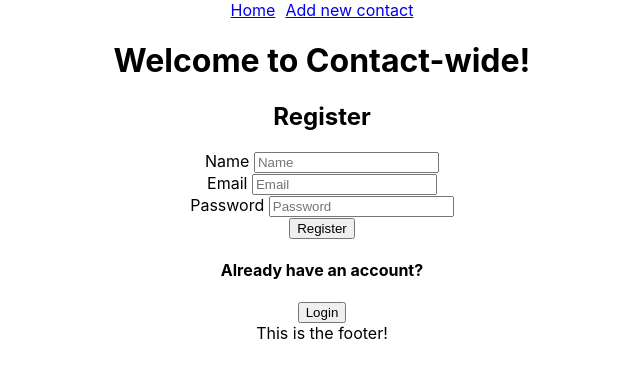
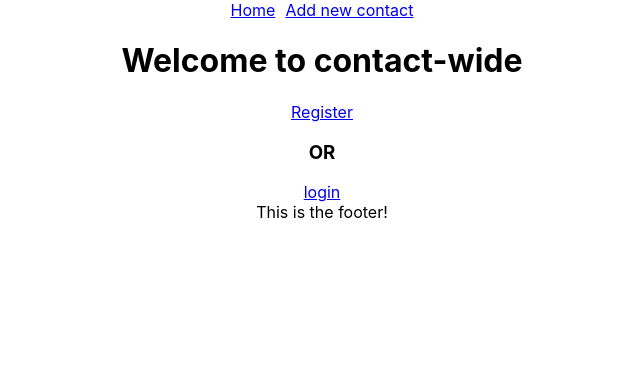
Before and after one commit to Mubarek-Hassen/contacts-client, a React (Create React App) app: page / in a window 1280 px wide. Shown: the top 378 px of the page, without its empty margins (318-958 px from the left). Built offline with nearby package versions, Linux system fonts and the light colour scheme.

Commit message:
routes fixed

```diff
--- a/src/App.js
+++ b/src/App.js
@@ -1,14 +1,18 @@
 import { Routes, Route } from "react-router-dom"
 import Layout from './components/layout/Layout';
-import UserForm from './pages/UserForm';
 import NewContact from "./components/contacts/NewContact";
+import Home from "./pages/Home";
+import Register from "./components/users/Register";
+import Login from "./components/users/Login";
 
 function App() {
   return (
     <div className="container">
       <Layout>
       <Routes>
-        <Route path="/" element={<UserForm />} />
+        <Route path="/" element={ <Home />}/>
+        <Route path="register" element={<Register />} />
+        <Route path="login" element={<Login />} />
         {/* <Route path="/contacts" element={<Contacts />} />
         <Route path="/contacts/:id" element={<Contact />} /> */}
         <Route path="/new-contact" element={<NewContact />} />
--- /dev/null
+++ b/src/pages/Home.jsx
@@ -0,0 +1,15 @@
+import React from 'react'
+import { Link } from 'react-router-dom'
+
+function Home() {
+  return (
+    <div>
+      <h1>Welcome to contact-wide</h1>
+      <Link to="/register">Register</Link>
+      <h3>OR</h3>
+      <Link to="/login">login</Link>
+    </div>
+  )
+}
+
+export default Home
--- a/src/pages/UserForm.jsx
+++ /dev/null
@@ -1,20 +0,0 @@
-import React, { useState } from 'react'
-import Login from '../components/users/Login'
-import Register from '../components/users/Register'
-
-function UserForm() {
-  const [isUser, setIsUser] = useState(false)
-  const userHandler =()=>{
-    setIsUser(!isUser)
-  }
-  return (
-    <>
-    <h1>Welcome to Contact-wide!</h1>
-    { isUser ? <Login /> : <Register /> }
-    <h4>{ !isUser ? "Already have an account?" : "Don't have an account?" }</h4>
-    <button onClick={ userHandler }>{ !isUser ? "Login" : "Register" }</button>
-    </>
-  )
-}
-
-export default UserForm
```
